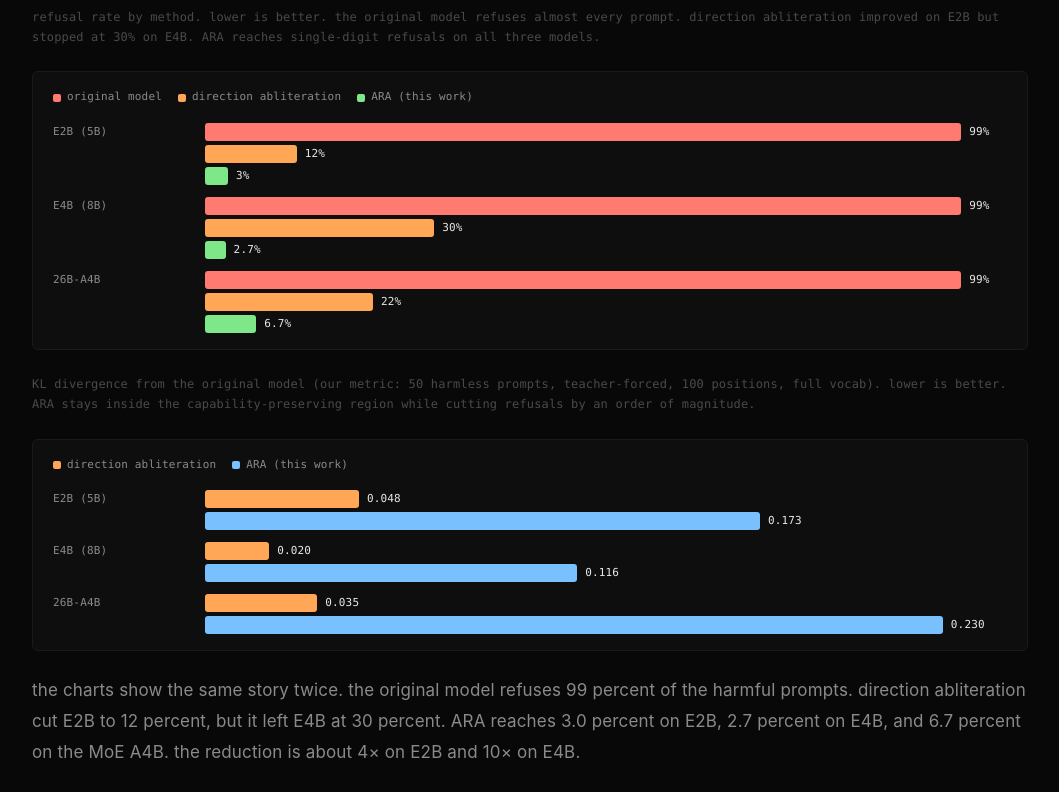
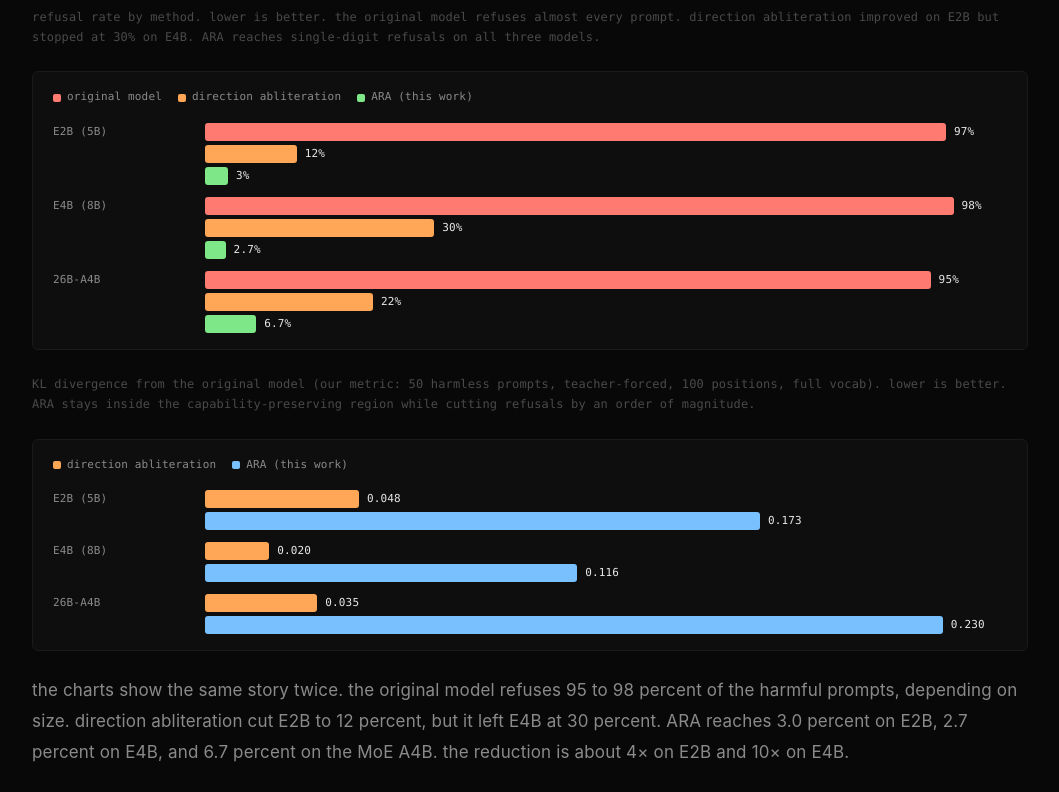
Before and after one commit to PotatoSpudowski/PotatoSpudowski.github.io, a React (Vite) app: page /articles/abliteration-2 in a window 1280 px wide. Shown: the part 8740-9532 px from the top of the page, without its empty margins (110-1169 px from the left). Built offline with nearby package versions, Linux system fonts and the light colour scheme.

Commit message:
abliteration part 2: use realistic per-model original refusal rates

```diff
--- a/src/pages/Abliteration2Blog.jsx
+++ b/src/pages/Abliteration2Blog.jsx
@@ -15,9 +15,9 @@ function M({ children, block }) {
 // --- results: family release charts ---
 
 const COMPARE_RESULTS = [
-  { name: 'E2B (5B)', original: 99, direction: 12, ara: 3.0, directionKl: 0.048, araKl: 0.173 },
-  { name: 'E4B (8B)', original: 99, direction: 30, ara: 2.7, directionKl: 0.020, araKl: 0.116 },
-  { name: '26B-A4B', original: 99, direction: 22, ara: 6.7, directionKl: 0.035, araKl: 0.230 },
+  { name: 'E2B (5B)', original: 97, direction: 12, ara: 3.0, directionKl: 0.048, araKl: 0.173 },
+  { name: 'E4B (8B)', original: 98, direction: 30, ara: 2.7, directionKl: 0.020, araKl: 0.116 },
+  { name: '26B-A4B', original: 95, direction: 22, ara: 6.7, directionKl: 0.035, araKl: 0.230 },
 ]
 
 const REFUSAL_SERIES = [
@@ -418,7 +418,7 @@ study.optimize(objective, n_trials=40)
           <h2 className="blog-section-tag">results</h2>
           <p className="blog-p">three gemma 4 models, one evaluation protocol. every number below is a keyword refusal rate on the union set, plus KL divergence from the original model on our strict metric. all three models pass math 5/5 and a code check.</p>
           <ResultsCharts />
-          <p className="blog-p">the charts show the same story twice. the original model refuses 99 percent of the harmful prompts. direction abliteration cut E2B to 12 percent, but it left E4B at 30 percent. ARA reaches 3.0 percent on E2B, 2.7 percent on E4B, and 6.7 percent on the MoE A4B. the reduction is about 4× on E2B and 10× on E4B.</p>
+          <p className="blog-p">the charts show the same story twice. the original model refuses 95 to 98 percent of the harmful prompts, depending on size. direction abliteration cut E2B to 12 percent, but it left E4B at 30 percent. ARA reaches 3.0 percent on E2B, 2.7 percent on E4B, and 6.7 percent on the MoE A4B. the reduction is about 4× on E2B and 10× on E4B.</p>
           <p className="blog-p">the KL numbers stay inside the safe region. direction abliteration on E2B used KL 0.048. ARA on E2B uses KL 0.173. that is a real increase, but it is far below the KL 4 region where models produce gibberish. ARA spends more divergence than direction abliteration because it makes local edits where they matter, not one global edit everywhere.</p>
           <p className="blog-p">shipped weights:</p>
           <ul className="blog-links-list">
```
